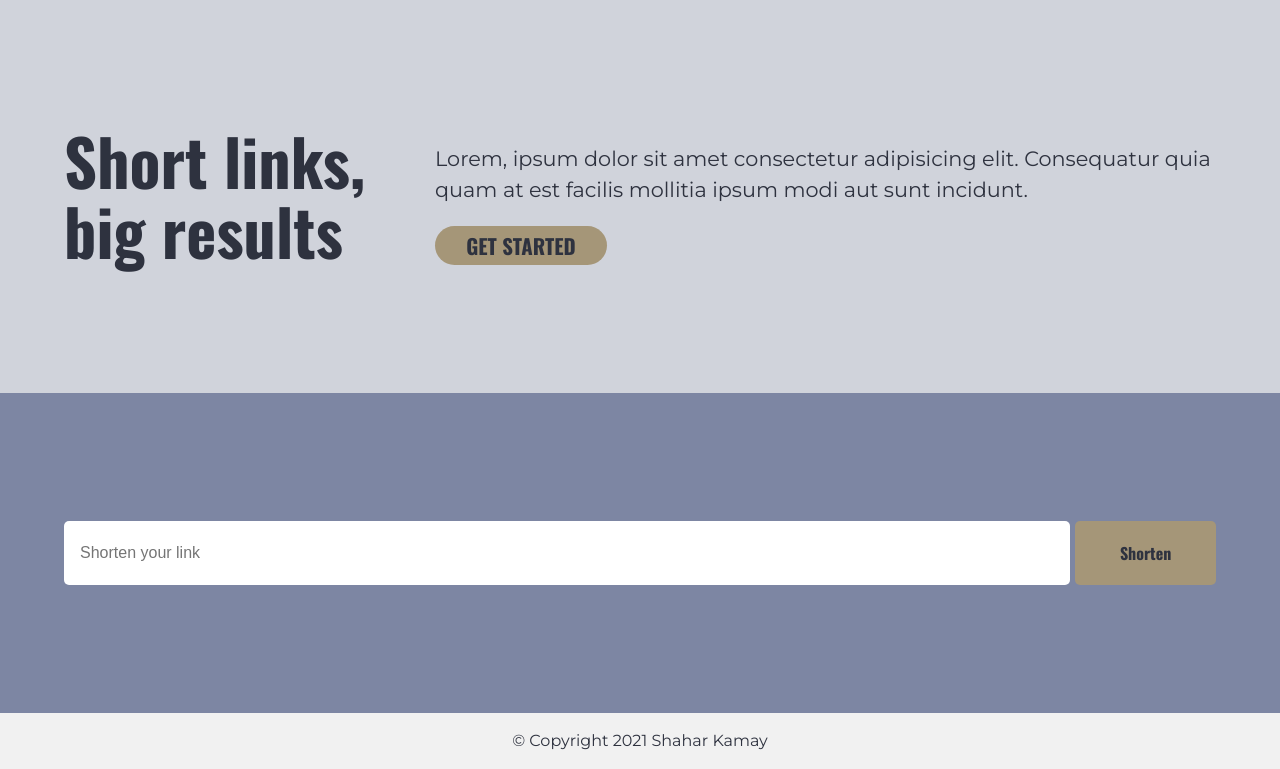
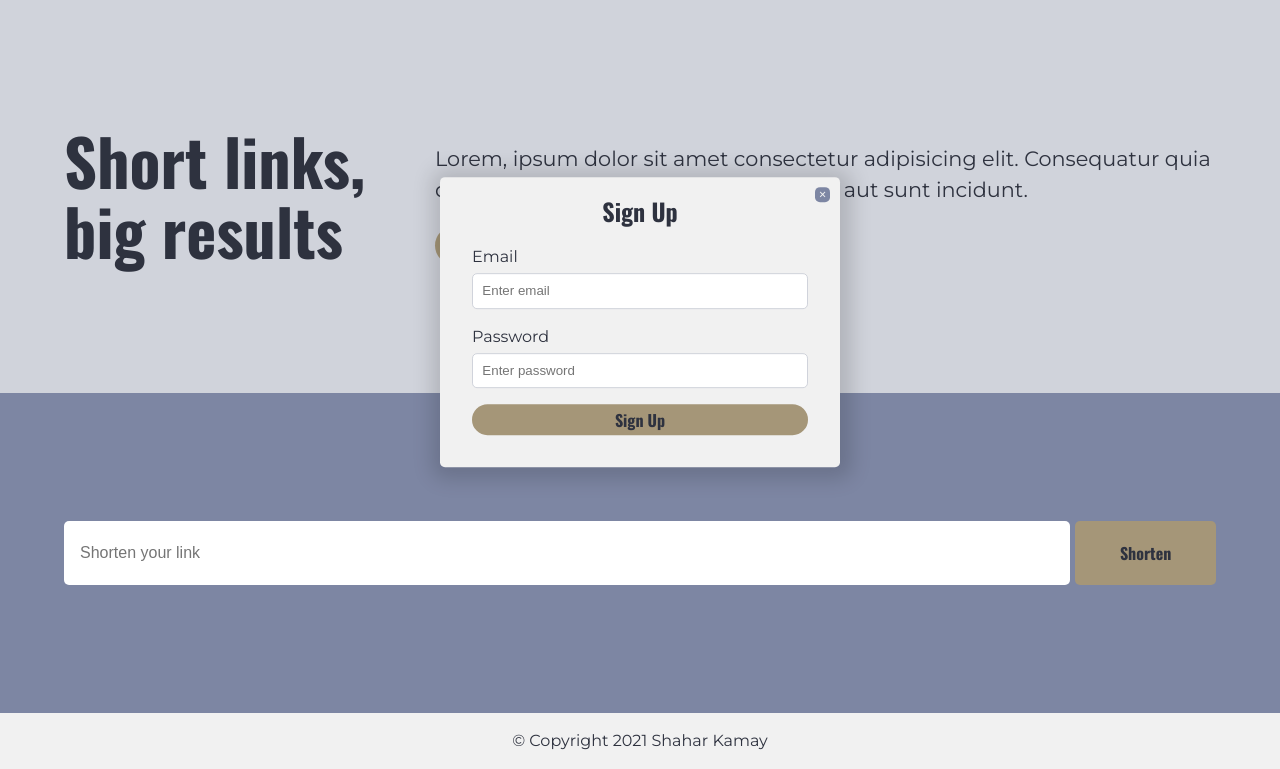
Before and after one commit to shaharkamay/urlli---URL-Shortener, a website built with webpack: page front/src/index.html in a window 1280 px wide. Both pictures are taken after a click on the button "Sign Up". Shown: the part 78-847 px from the top of the page. Built offline with nearby package versions, Linux system fonts and the light colour scheme.

Commit message:
added log in and sign up form-popups

```diff
--- /dev/null
+++ b/back/src/static-files/database/users.json
@@ -0,0 +1 @@
+{"users":[]}
--- a/front/scripts/services/dom.js
+++ b/front/scripts/services/dom.js
@@ -49,4 +49,21 @@ const starter = async () => {
 
         cb.writeText(shortLinkElem.textContent);
     })
+
+    document.getElementById('log-in-link').addEventListener('click', () => {
+        closePopups();
+        document.getElementById('log-in-form').classList.remove('display-none');
+    })
+    document.querySelectorAll('.popup .close-btn').forEach(elem => elem.addEventListener('click', () => {
+        closePopups();
+    }));
+
+    document.getElementById('sign-up-link').addEventListener('click', () => {
+        closePopups();
+        document.getElementById('sign-up-form').classList.remove('display-none');
+    })
 };
+
+function closePopups() {
+    document.querySelectorAll('.popup').forEach(elem => elem.classList.add('display-none'));
+}
--- a/front/src/index.html
+++ b/front/src/index.html
@@ -36,13 +36,13 @@
 
             <nav class="nav row">
                 <ul class="nav__list nav--primary row">
-                    <li class="nav__item"><a href="" class="nav__link">Home</a></li>
-                    <li class="nav__item"><a href="" class="nav__link">About</a></li>
-                    <li class="nav__item"><a href="" class="nav__link">Contact</a></li>
+                    <li class="nav__item"><a href="#" class="nav__link">Home</a></li>
+                    <li class="nav__item"><a href="#" class="nav__link">About</a></li>
+                    <li class="nav__item"><a href="#" class="nav__link">Contact</a></li>
                 </ul>
                 <ul class="nav__list nav--secondary row">
-                    <li class="nav__item"><a href="" class="nav__link">Log In</a></li>
-                    <li class="nav__item"><button class="nav__link link--button">Sign Up</button></li>
+                    <li class="nav__item"><a href="#" class="nav__link" id="log-in-link">Log In</a></li>
+                    <li class="nav__item"><button id="sign-up-link" class="nav__link link--button">Sign Up</button></li>
                 </ul>
             </nav>
         </div>
@@ -65,9 +65,9 @@
                 <button id="shorten-button" class="shorten__button func--button">Shorten</button>
             </div>
             <div class="output display-none">
-                <span class="long-link">dgsgrsgfdgdvxzdgfdgdfgfdghfdhdfhdfhdfhfghgfghdsf</span>
+                <span class="long-link"></span>
                 <span class="short-link-container">
-                    <span class="short-link"><a id="short-link" href="#" target="_blank">dfsd</a></span>
+                    <span class="short-link"><a id="short-link" href="#" target="_blank"></a></span>
                     <span class="copy">
                         <button id="copy-button" class="copy--button">copy</button>
                     </span>
@@ -81,5 +81,42 @@
             <p class="copyright">© Copyright 2021 Shahar Kamay</p>
         </div>
     </footer>
+
+
+    <div id="log-in-form" class="popup display-none">
+        <div class="close-btn">&times;</div>
+        <div class="form">
+            <h2>Log In</h2>
+            <div class="form-element">
+                <label for="email">Email</label>
+                <input type="email" placeholder="Enter email" id="email">
+            </div>
+            <div class="form-element">
+                <label for="password">Password</label>
+                <input type="password" name="" id="password" placeholder="Enter password">
+            </div>
+            <div class="form-element">
+                <button id="log-in-button" class="link--button">Log In</button>
+            </div>
+        </div>
+    </div>
+
+    <div id="sign-up-form" class="popup display-none">
+        <div class="close-btn">&times;</div>
+        <div class="form">
+            <h2>Sign Up</h2>
+            <div class="form-element">
+                <label for="email">Email</label>
+                <input type="email" placeholder="Enter email" id="email">
+            </div>
+            <div class="form-element">
+                <label for="password">Password</label>
+                <input type="password" name="" id="password" placeholder="Enter password">
+            </div>
+            <div class="form-element">
+                <button id="sign-up-button" class="link--button">Sign Up</button>
+            </div>
+        </div>
+    </div>
 </body>
 </html>
--- a/front/src/styles/style.css
+++ b/front/src/styles/style.css
@@ -354,7 +354,54 @@ footer {
     vertical-align: bottom;
 }
 
-
+.popup {
+    position: absolute;
+    top: 50%;
+    left: 50%;
+    transform: translate(-50%, -50%);
+    width: 90%;
+    max-width: 400px;
+    padding: 1em 2em;
+    background-color: var(--background);
+    box-shadow: 2px 2px 20px 10px rgba(0, 0, 0, 0.15);
+    border-radius: var(--radius);
+}
+.popup .close-btn {
+    position: absolute;
+    top: 10px;
+    right: 10px;
+    width: 15px;
+    height: 15px;
+    background-color: var(--clr-secondary);
+    color: var(--background);
+    text-align: center;
+    line-height: 15px;
+    border-radius: var(--radius);
+    cursor: pointer;
+}
+.popup .form h2 {
+    text-align: center;
+    color: var(--foreground);
+    font-family: var(--font-title);
+}
+.popup .form .form-element {
+    margin: var(--margin-top-element) 0;
+}
+.popup .form .form-element label {
+    color: var(--foreground);
+}
+.popup .form .form-element input[type="email"],
+.popup .form .form-element input[type="password"] {
+    margin-top: 0.3em;
+    padding: 0.7em;
+    display: block;
+    width: 100%;
+    border: 1px solid var(--clr-primary);
+    border-radius: var(--radius);
+}
+.popup .form .form-element button {
+    width: 100%;
+}
 
 
 
```
Also changed, not shown: front/dist/index.html, front/dist/index.js.
